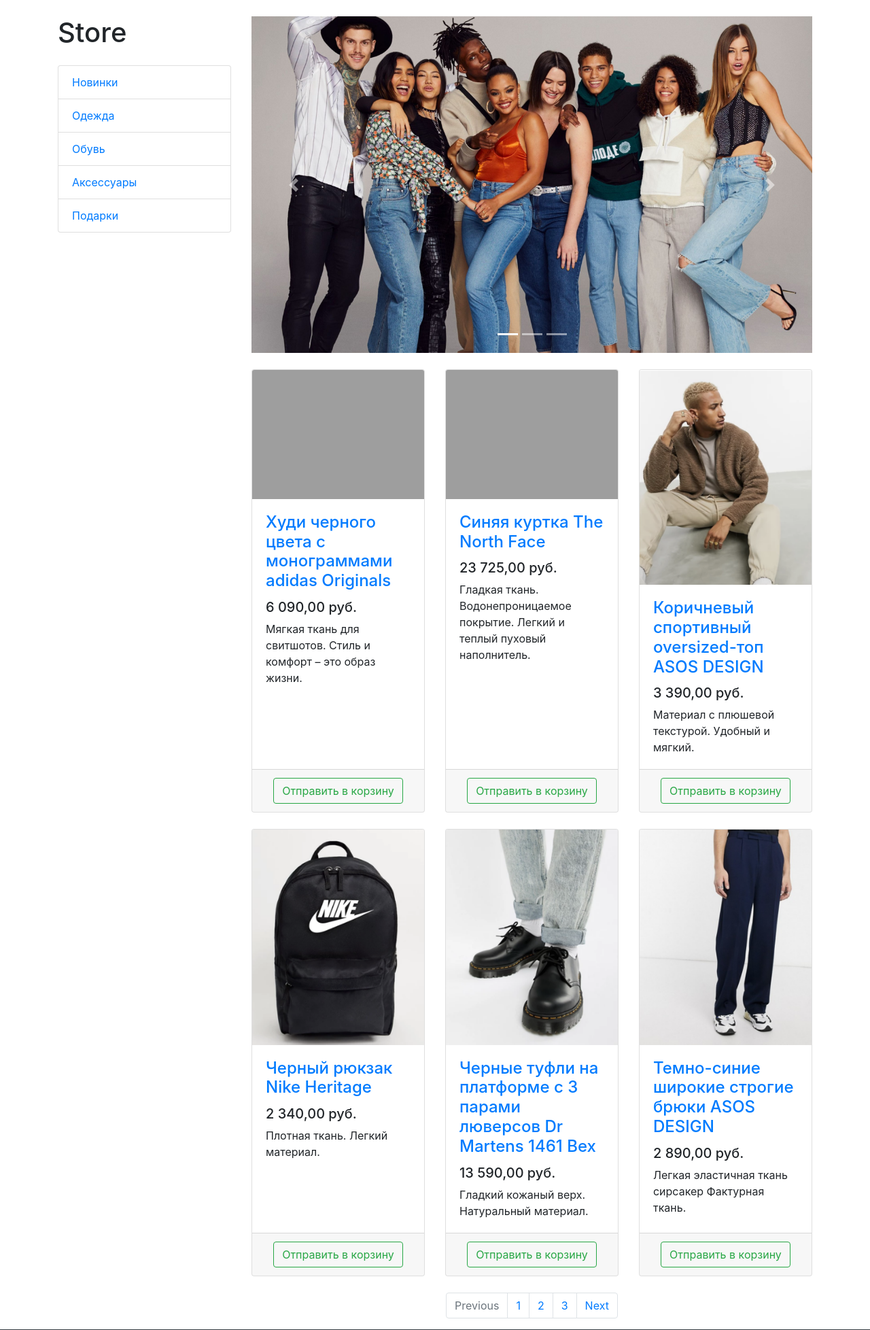
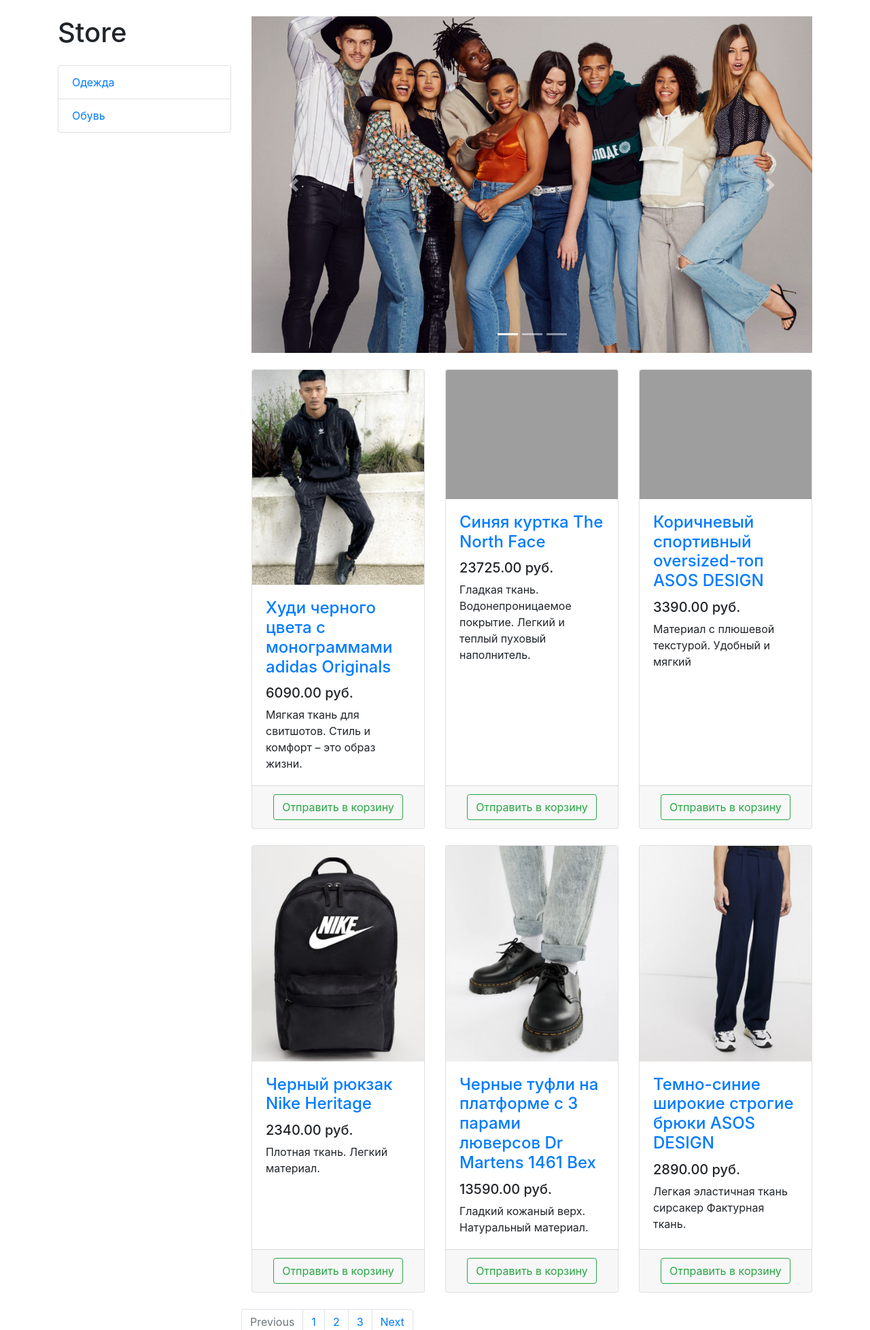
Before and after one commit to alterock2/My_django, a Django app: page /products/ in a window 1280 px wide. Shown: the part 56-2012 px from the top of the page at 68% size. Run offline with Django 4.2, Linux system fonts and the light colour scheme; data comes from the database, SQL or seed files in the repository; both versions use the stored data as it was after the commit; some libraries are stand-ins or nearby versions; grey boxes are pictures that could not be loaded.

Commit message:
добавление в бд-3

```diff
--- a/store/products/models.py
+++ b/store/products/models.py
@@ -9,7 +9,7 @@
 class Product(models.Model):
     name = models.CharField(max_length=256)
     description = models.TextField()
-    price = models.DecimalField(max_digits=6, decimal_places=2)
+    price = models.DecimalField(max_digits=8, decimal_places=2)
     quantity = models.PositiveIntegerField(default=0)
     image = models.ImageField(upload_to='media/')
     category = models.ForeignKey(to=ProductCategory, on_delete=models.CASCADE)
--- a/store/products/templates/products/products.html
+++ b/store/products/templates/products/products.html
@@ -15,11 +15,9 @@
 
             <h1 class="my-4">Store</h1>
             <div class="list-group">
-                <a href="#" class="list-group-item">Новинки</a>
-                <a href="#" class="list-group-item">Одежда</a>
-                <a href="#" class="list-group-item">Обувь</a>
-                <a href="#" class="list-group-item">Аксессуары</a>
-                <a href="#" class="list-group-item">Подарки</a>
+                {%for category in categories %}
+                    <a href="#" class="list-group-item">{{category.name}}</a>
+                {% endfor %}
             </div>
 
         </div>
@@ -55,128 +53,28 @@
             </div>
 
             <div class="row">
+
+                    {% for product in products %}
                     <div class="col-lg-4 col-md-6 mb-4">
                         <div class="card h-100">
                             <a href="#">
                                 <img class="card-img-top"
-                                 src="/static/vendor/img/products/Adidas-hoodie.png"
+                                     src="{{ product.image }}"
                                      alt="">
                             </a>
                             <div class="card-body">
                                 <h4 class="card-title">
-                                <a href="#">Худи черного цвета с монограммами adidas Originals</a>
+                                    <a href="#">{{ product.name }}</a>
                                 </h4>
-                            <h5>6 090,00 руб.</h5>
-                            <p class="card-text">Мягкая ткань для свитшотов. Стиль и комфорт – это образ жизни.</p>
+                                <h5>{{ product.price }} руб.</h5>
+                                <p class="card-text">{{ product.description }}</p>
                             </div>
                             <div class="card-footer text-center">
                                 <button type="button" class="btn btn-outline-success">Отправить в корзину</button>
                             </div>
                         </div>
                     </div>
-
-                <div class="col-lg-4 col-md-6 mb-4">
-                    <div class="card h-100">
-                        <a href="#">
-                            <img class="card-img-top"
-                                 src="/static/vendor/img/products/Blue-jacket-The-North-Face.png" alt="">
-                        </a>
-                        <div class="card-body">
-                            <h4 class="card-title">
-                                <a href="#">Синяя куртка The North Face</a>
-                            </h4>
-                            <h5>23 725,00 руб.</h5>
-                            <p class="card-text">
-                                Гладкая ткань. Водонепроницаемое покрытие. Легкий и теплый пуховый наполнитель.
-                            </p>
-                        </div>
-                        <div class="card-footer text-center">
-                            <button type="button" class="btn btn-outline-success">Отправить в корзину</button>
-                        </div>
-                    </div>
-                </div>
-
-                <div class="col-lg-4 col-md-6 mb-4">
-                    <div class="card h-100">
-                        <a href="#">
-                            <img class="card-img-top"
-                                 src="/static/vendor/img/products/Brown-sports-oversized-top-ASOS-DESIGN.png"
-                                 alt="">
-                        </a>
-                        <div class="card-body">
-                            <h4 class="card-title">
-                                <a href="#">Коричневый спортивный oversized-топ ASOS DESIGN</a>
-                            </h4>
-                            <h5>3 390,00 руб.</h5>
-                            <p class="card-text">Материал с плюшевой текстурой. Удобный и мягкий.</p>
-                        </div>
-                        <div class="card-footer text-center">
-                            <button type="button" class="btn btn-outline-success">Отправить в корзину</button>
-                        </div>
-                    </div>
-                </div>
-
-                <div class="col-lg-4 col-md-6 mb-4">
-                    <div class="card h-100">
-                        <a href="#">
-                            <img class="card-img-top"
-                                 src="/static/vendor/img/products/Black-Nike-Heritage-backpack.png"
-                                 alt="">
-                        </a>
-                        <div class="card-body">
-                            <h4 class="card-title">
-                                <a href="#">Черный рюкзак Nike Heritage</a>
-                            </h4>
-                            <h5>2 340,00 руб.</h5>
-                            <p class="card-text">Плотная ткань. Легкий материал.</p>
-                        </div>
-                        <div class="card-footer text-center">
-                            <button type="button" class="btn btn-outline-success">Отправить в корзину</button>
-                        </div>
-                    </div>
-                </div>
-
-                <div class="col-lg-4 col-md-6 mb-4">
-                    <div class="card h-100">
-                        <a href="#">
-                            <img class="card-img-top"
-                                 src="/static/vendor/img/products/Black-Dr-Martens-shoes.png"
-                                 alt="">
-                        </a>
-                        <div class="card-body">
-                            <h4 class="card-title">
-                                <a href="#">Черные туфли на платформе с 3 парами люверсов Dr Martens 1461 Bex</a>
-                            </h4>
-                            <h5>13 590,00 руб.</h5>
-                            <p class="card-text">Гладкий кожаный верх. Натуральный материал.</p>
-                        </div>
-                        <div class="card-footer text-center">
-                            <button type="button" class="btn btn-outline-success">Отправить в корзину</button>
-                        </div>
-                    </div>
-                </div>
-
-                <div class="col-lg-4 col-md-6 mb-4">
-                    <div class="card h-100">
-                        <a href="#">
-                            <img class="card-img-top"
-                                 src="/static/vendor/img/products/Dark-blue-wide-leg-ASOs-DESIGN-trousers.png"
-                                 alt="">
-                        </a>
-                        <div class="card-body">
-                            <h4 class="card-title">
-                                <a href="#">Темно-синие широкие строгие брюки ASOS DESIGN</a>
-                            </h4>
-                            <h5>2 890,00 руб.</h5>
-                            <p class="card-text">Легкая эластичная ткань сирсакер Фактурная ткань.</p>
-                        </div>
-                        <div class="card-footer text-center">
-                            <button type="button" class="btn btn-outline-success">Отправить в корзину</button>
-                        </div>
-                    </div>
-                </div>
-            </div>
-
+            {% endfor %}
             <nav aria-label="Page navigation example">
                 <ul class="pagination justify-content-center">
                     <li class="page-item disabled">
--- a/store/products/views.py
+++ b/store/products/views.py
@@ -1,4 +1,5 @@
 from django.shortcuts import render
+from products.models import Product, ProductCategory
 
 # Create your views here.
 def index(request):
@@ -10,9 +11,7 @@
 def products(request):
     context = {
         'title': 'Store - Каталог',
-        'products': [{'image': '/static/vendor/img/products/Adidas-hoodie.png',
-                      'name': 'Худи черного цвета с монограммами adidas Originals',
-                      'price': 6090,
-                      'description': 'Мягкая ткань для свитшотов. Стиль и комфорт – это образ жизни.'}]
+        'products': Product.objects.all(),
+        'categories': ProductCategory.objects.all()
     }
     return render(request, 'products/products.html', context)
```
Also changed, not shown: store/db.sqlite3, store/media/Adidas-hoodie.png (added), store/media/Adidas-hoodie_CE8Zi7v.png (added), store/media/Black-Dr-Martens-shoes.png (added), store/media/Black-Nike-Heritage-backpack.png (added), store/media/Dark-blue-wide-leg-ASOs-DESIGN-trousers.png (added), 2 other files. Lines whose indentation alone changed are shown as unchanged.
